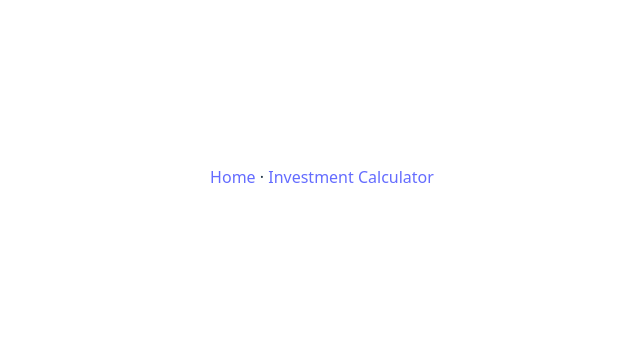
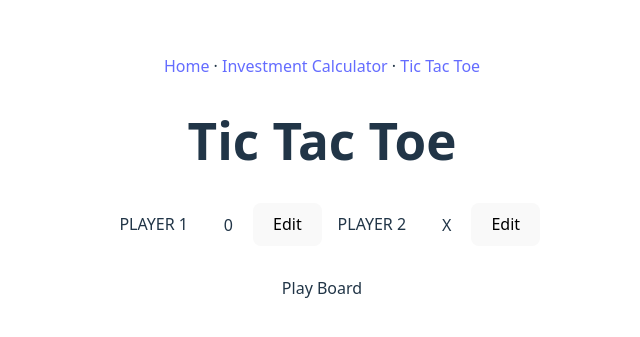
Before and after one commit to 0xadri/ima-kokode, a React (Vite) app: page /TicTacToe in a window 1280 px wide. Shown: the part 223-560 px from the top of the page, without its empty margins (318-958 px from the left). Built offline with nearby package versions, Linux system fonts and the light colour scheme.

Commit message:
Tic Tac Toe: Init

```diff
--- a/src/App.css
+++ b/src/App.css
@@ -93,3 +93,23 @@
 .inv-returns-th {
   padding: 0 10px;
 }
+
+/* END: Investment Calculator */
+
+
+/* Tic Tac Toe */
+
+.players-params{
+  margin-bottom: 30px;
+}
+.player-params {
+  display: inline-block;
+}
+.player-name {
+  min-width: 100px;
+  margin-right: 20px;
+  display: inline-block;
+}
+.save-edit-button {
+  margin-left: 20px;
+}
--- a/src/App.jsx
+++ b/src/App.jsx
@@ -4,6 +4,7 @@ import "./App.css";
 import Home from "./pages/Home";
 import InvestmentCalculator from "./pages/InvestmentCalculator";
 import NavBar from "./components/NavBar";
+import TicTacToe from "./pages/TicTacToe";
 
 function App() {
   const [count, setCount] = useState(0);
@@ -17,6 +18,7 @@ function App() {
           path="/InvestmentCalculator"
           element={<InvestmentCalculator />}
         />
+        <Route path="/TicTacToe" element={<TicTacToe />} />
       </Routes>
     </>
   );
--- a/src/components/NavBar.jsx
+++ b/src/components/NavBar.jsx
@@ -6,6 +6,8 @@ const NavBar = () => {
       <Link to="/">Home</Link>
       {" · "}
       <Link to="/InvestmentCalculator">Investment Calculator</Link>
+      {" · "}
+      <Link to="/TicTacToe">Tic Tac Toe</Link>
     </div>
   );
 };
--- /dev/null
+++ b/src/components/PlayBoard.jsx
@@ -0,0 +1,5 @@
+const PlayBoard = () => {
+  return <div>Play Board</div>;
+};
+
+export default PlayBoard;
--- /dev/null
+++ b/src/components/PlayerSettings.jsx
@@ -0,0 +1,33 @@
+import { useState } from "react";
+
+const PlayerSettings = ({ name, symbol }) => {
+  const [playerName, setPlayerName] = useState(name);
+  const [fieldIsEditMode, setFieldIsEditMode] = useState(false);
+
+  const handleToggleEditSave = (e) => {
+    if (fieldIsEditMode) setFieldIsEditMode(false);
+    else setFieldIsEditMode(true);
+  };
+
+  return (
+    <div className="player-params">
+      {fieldIsEditMode ? (
+        <input
+          className="player-name"
+          name="player-name"
+          type="text"
+          value={playerName}
+          onChange={(e) => setPlayerName(e.target.value)}
+        />
+      ) : (
+        <span className="player-name">{playerName}</span>
+      )}
+      <span>{symbol}</span>
+      <button className="save-edit-button" onClick={handleToggleEditSave}>
+        {fieldIsEditMode ? "Save" : "Edit"}
+      </button>
+    </div>
+  );
+};
+
+export default PlayerSettings;
--- /dev/null
+++ b/src/pages/TicTacToe.jsx
@@ -0,0 +1,17 @@
+import PlayBoard from "../components/PlayBoard";
+import PlayerSettings from "../components/PlayerSettings";
+
+const TicTacToe = () => {
+  return (
+    <>
+      <h1>Tic Tac Toe</h1>
+      <div className="players-params">
+        <PlayerSettings name="PLAYER 1" symbol="0" />
+        <PlayerSettings name="PLAYER 2" symbol="X" />
+      </div>
+      <PlayBoard />
+    </>
+  );
+};
+
+export default TicTacToe;
```
